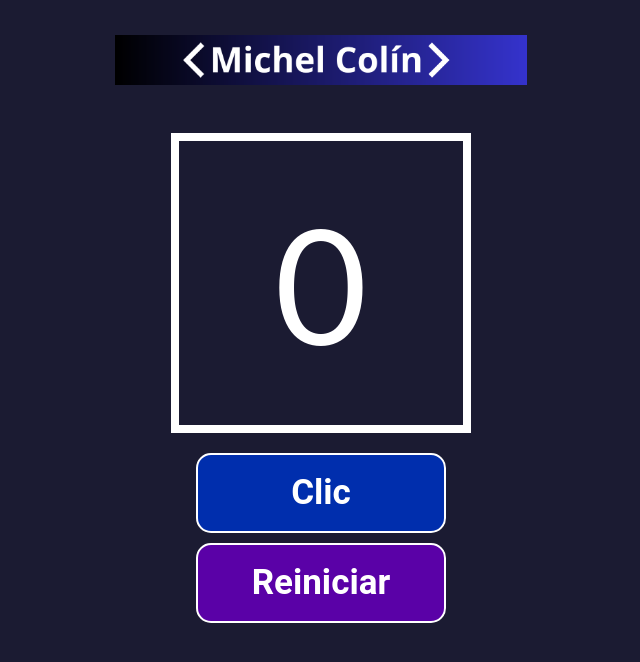
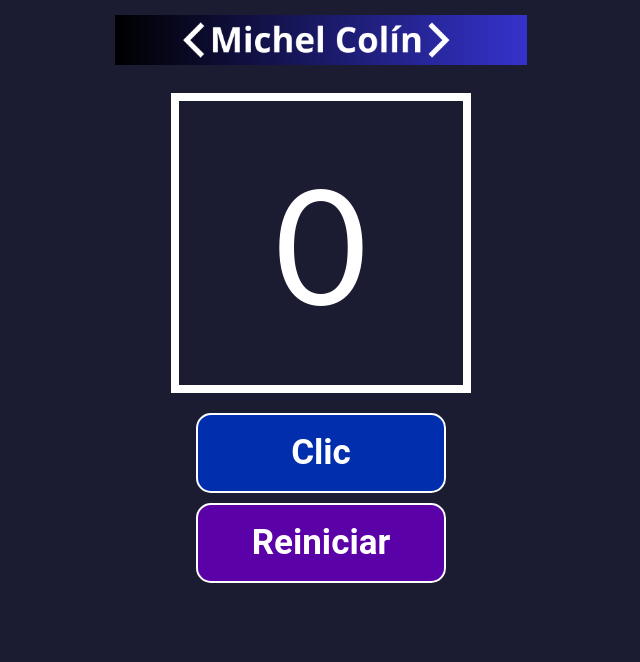
Before and after one commit to michelperea/click-counter, a React (Create React App) app: page / in a window 1280 px wide. Shown: the top 662 px of the page, without its empty margins (319-959 px from the left). Built offline with nearby package versions, Linux system fonts and the light colour scheme.

Commit message:
Update App.css

```diff
--- a/src/App.css
+++ b/src/App.css
@@ -23,7 +23,7 @@ body {
     display: flex;
     justify-content: center;
     align-items: center;
-    margin: 20px;
+    margin: 0px auto 0px 0px;
 }
 
 .freecodecamp-logo {
```
